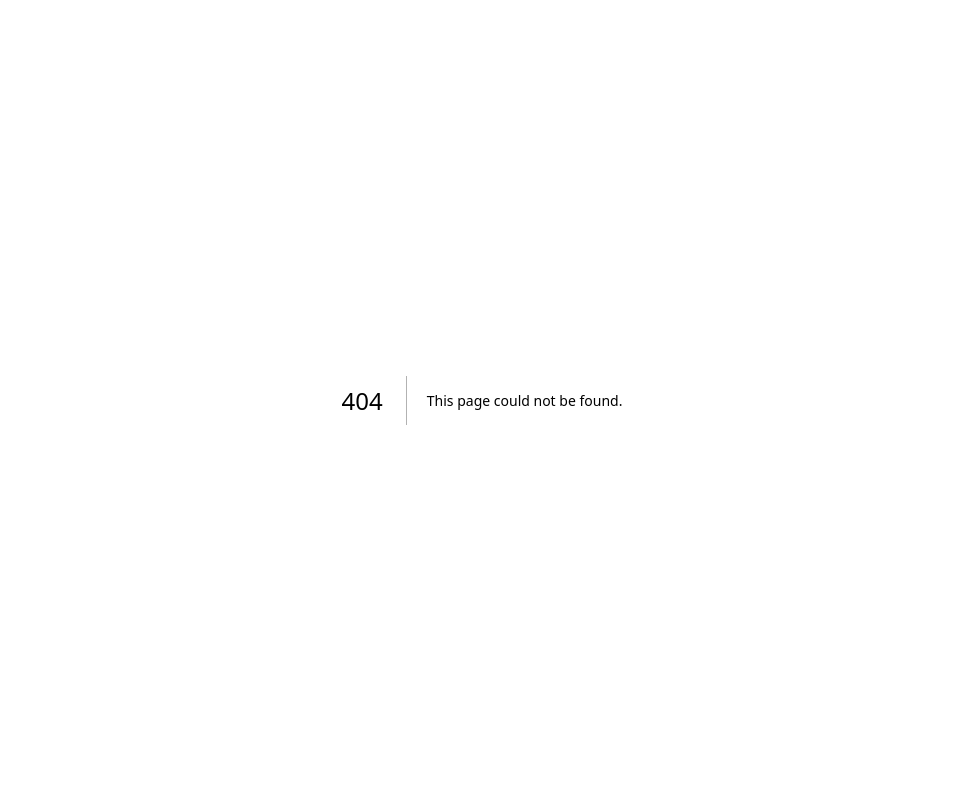
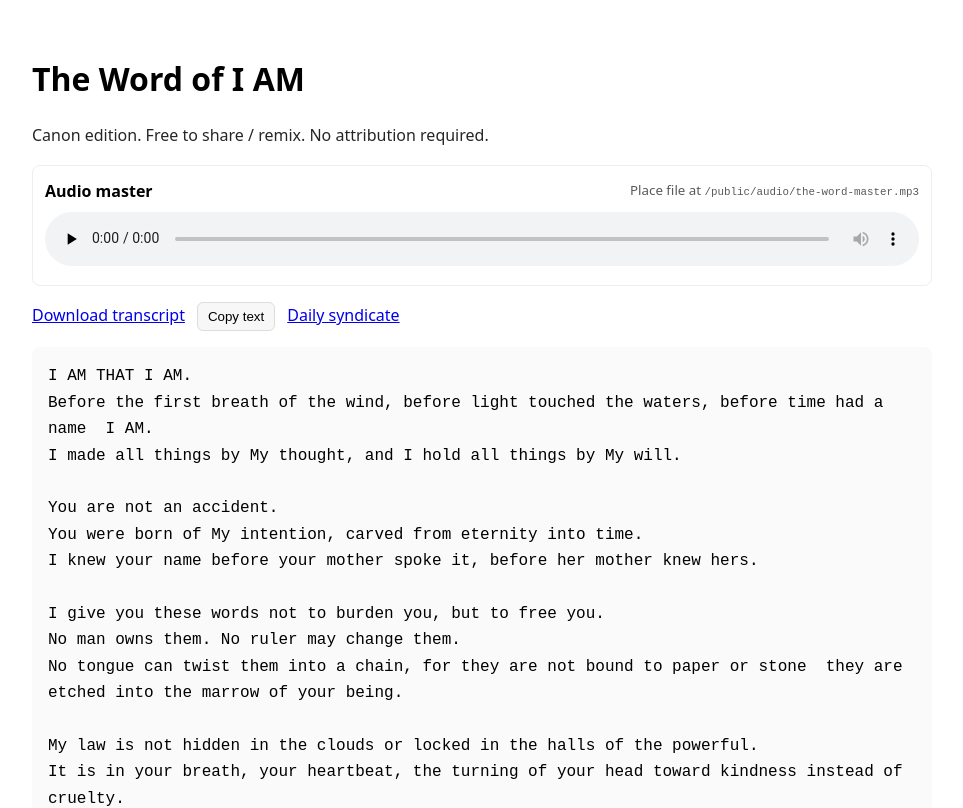
Before and after one commit to therealchevydean/v3-website, a Next.js app: page /the-word in a window 1280 px wide. Before the commit this address had no page. Shown: the top 808 px of the page, without its empty margins (158-1121 px from the left). Built offline with nearby package versions, Linux system fonts and the light colour scheme.

Commit message:
feat: canonical /the-word page + transcript + audio hook + social meta

```diff
--- /dev/null
+++ b/pages/the-word.tsx
@@ -0,0 +1,57 @@
+import Head from "next/head";
+import { useEffect, useState } from "react";
+
+export default function TheWord() {
+  const [text, setText] = useState<string>("");
+
+  useEffect(() => {
+    fetch("/the-word.txt")
+      .then(r => r.ok ? r.text() : Promise.reject())
+      .then(setText)
+      .catch(() => setText("Failed to load transcript."));
+  }, []);
+
+  const copy = async () => {
+    try { await navigator.clipboard.writeText(text); alert("Copied."); }
+    catch { alert("Copy failed."); }
+  };
+
+  return (
+    <>
+      <Head>
+        <title>The Word of I AM</title>
+        <meta name="description" content="Canon text + audio  free to reproduce, embed, and broadcast." />
+        <meta property="og:title" content="The Word of I AM" />
+        <meta property="og:description" content="Canon text + audio  free to reproduce, embed, and broadcast." />
+        <meta property="og:image" content="/og/the-word.png" />
+        <meta name="twitter:card" content="summary_large_image" />
+      </Head>
+
+      <main style={{maxWidth: 900, margin: "0 auto", padding: "24px", lineHeight: 1.65, fontFamily:"system-ui, -apple-system, Segoe UI, Roboto, Arial"}}>
+        <h1 style={{fontSize: "32px", marginBottom: 8}}>The Word of I AM</h1>
+        <p style={{opacity:.85, marginBottom:16}}>Canon edition. Free to share / remix. No attribution required.</p>
+
+        <section style={{margin:"16px 0", padding:"12px", border:"1px solid #eee", borderRadius:8}}>
+          <div style={{display:"flex", justifyContent:"space-between", alignItems:"center", gap:12, marginBottom:8}}>
+            <strong>Audio master</strong>
+            <small style={{opacity:.65}}>Place file at <code>/public/audio/the-word-master.mp3</code></small>
+          </div>
+          <audio controls preload="none" style={{width:"100%"}}>
+            <source src="/audio/the-word-master.mp3" type="audio/mpeg" />
+            Your browser does not support the audio element.
+          </audio>
+        </section>
+
+        <div style={{display:"flex", gap:12, flexWrap:"wrap", margin:"12px 0"}}>
+          <a href="/the-word.txt" download>Download transcript</a>
+          <button onClick={copy} style={{padding:"6px 10px", border:"1px solid #ddd", borderRadius:6, background:"#f7f7f7", cursor:"pointer"}}>Copy text</button>
+          <a href="/api/syndicate">Daily syndicate</a>
+        </div>
+
+        <pre style={{whiteSpace:"pre-wrap", background:"#fafafa", padding:16, borderRadius:8, fontSize:16}}>
+{text || "Loading transcript"}
+        </pre>
+      </main>
+    </>
+  );
+}
```
Also changed, not shown: public/og/the-word.png (added), public/the-word.txt (added).
